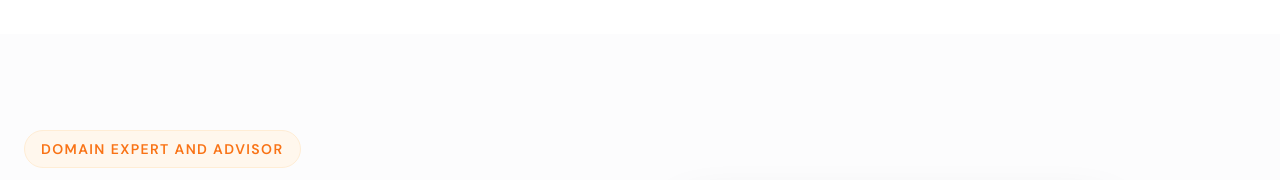
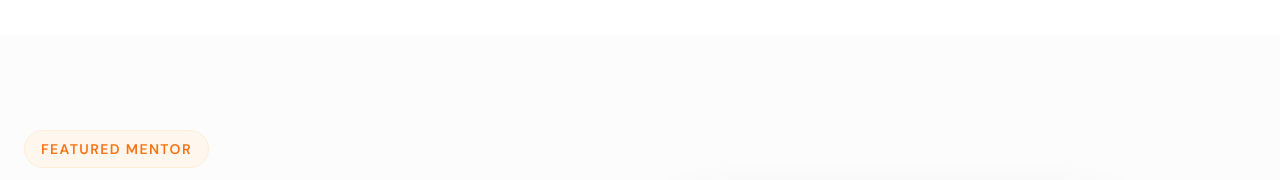
Before and after one commit to kaifashraf/pluginscience, a Next.js app: page /mentors in a window 1280 px wide. Shown: the part 1680-1860 px from the top of the page. Built offline with nearby package versions, Linux system fonts and the light colour scheme; grey boxes are pictures that could not be loaded.

Commit message:
Auto-update: 2026-08-10 22:59:58

```diff
--- a/components/mentors/FeaturedMentor.tsx
+++ b/components/mentors/FeaturedMentor.tsx
@@ -38,7 +38,7 @@ export default function FeaturedMentor() {
             className="w-full lg:w-1/2"
           >
             <div className="inline-flex items-center gap-2 px-4 py-2 rounded-full bg-orange-50 border border-orange-100 mb-6">
-              <span className="text-sm font-bold text-[#F97316] tracking-widest uppercase">Domain Expert and Advisor</span>
+              <span className="text-sm font-bold text-[#F97316] tracking-widest uppercase">Featured Mentor</span>
             </div>
 
             <h2 className="text-4xl md:text-5xl font-extrabold text-[#0B1121] mb-2 tracking-tight">
```
